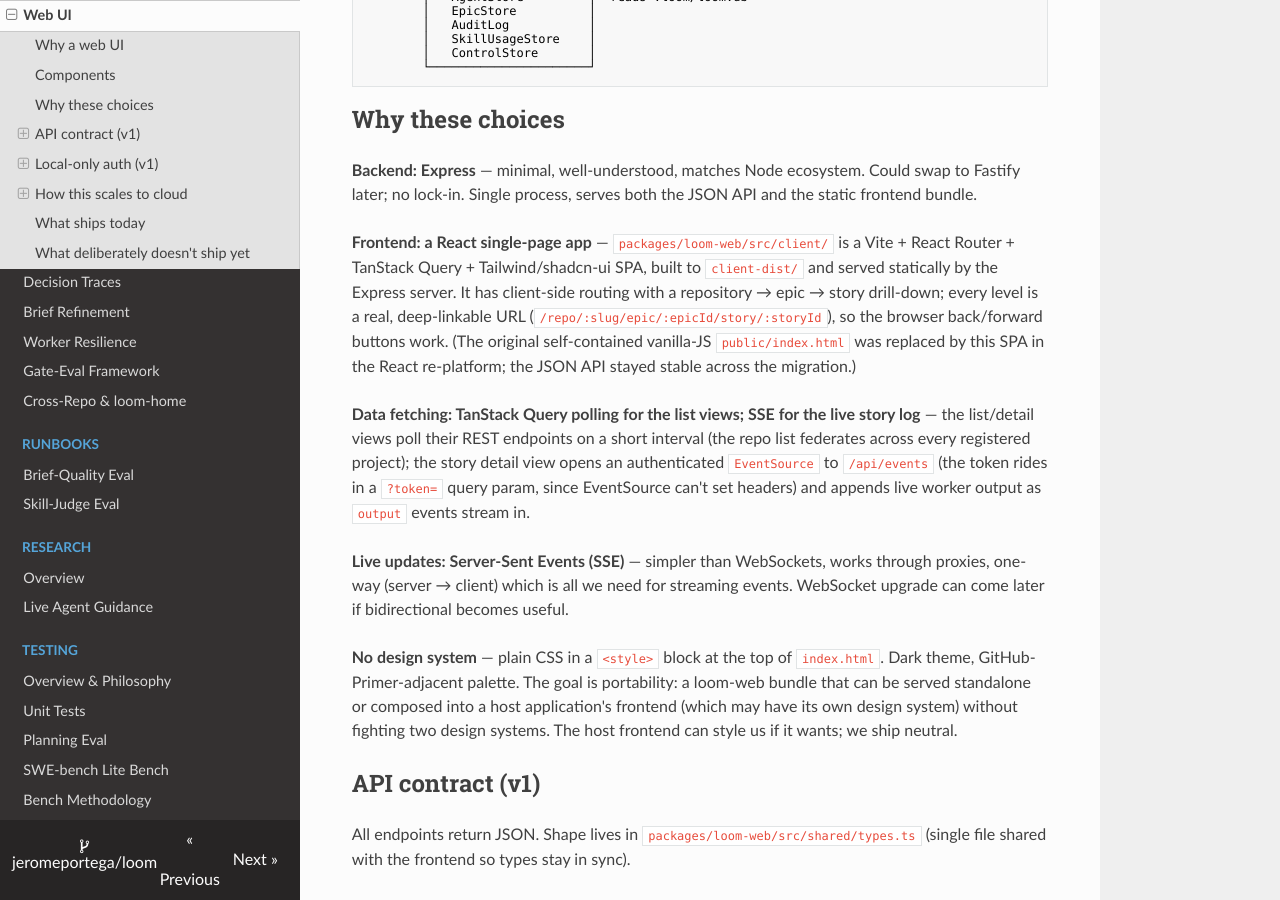
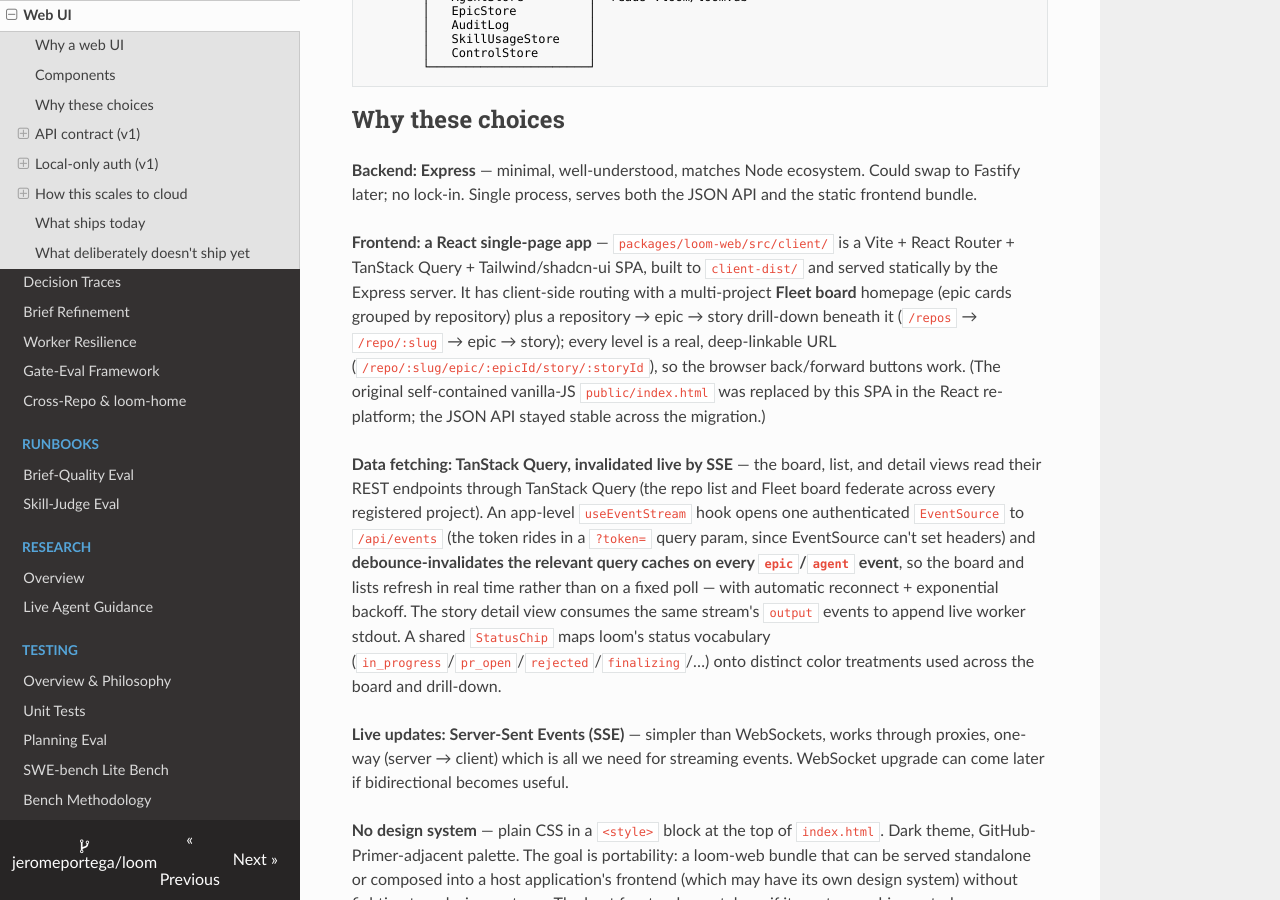
Before and after one commit to jeromeportega/loom, an MkDocs documentation site: the page built from docs/architecture/web-ui.md, in a window 1280 px wide and 900 px high, scrolled down 919 px. Built offline with MkDocs 1.6.1, drawn with Linux system fonts in a browser that asks for light colours; nearby versions of some CDN libraries.

Commit message:
docs: document the live Fleet-board dashboard, real-time updates, and StatusChip
Reflect the new frontend surface in capabilities.md, README, and the web-ui
architecture doc:

- The loom web homepage is now a multi-project Fleet board (GET /api/fleet);
  the repository->epic->story drill-down moved to /repos. Closes the Fleet
  board's prior "no dashboard UI yet" gap.
- The dashboard updates in real time: an app-level useEventStream subscription
  to /api/events debounce-invalidates the relevant TanStack Query caches on
  every epic/agent event (with reconnect + backoff), replacing fixed polling
  for the list and board views.
- A shared StatusChip maps loom's status vocabulary (in_progress / pr_open /
  rejected / finalizing / ...) onto distinct semantic treatments across the
  board and drill-down.
- capabilities.md changelog leads with v6.16.0.

```diff
--- a/docs/architecture/web-ui.md
+++ b/docs/architecture/web-ui.md
@@ -60,18 +60,25 @@ the JSON API and the static frontend bundle.
 **Frontend: a React single-page app** — `packages/loom-web/src/client/`
 is a Vite + React Router + TanStack Query + Tailwind/shadcn-ui SPA, built to
 `client-dist/` and served statically by the Express server. It has client-side
-routing with a repository → epic → story drill-down; every level is a real,
-deep-linkable URL (`/repo/:slug/epic/:epicId/story/:storyId`), so the browser
-back/forward buttons work. (The original self-contained vanilla-JS
+routing with a multi-project **Fleet board** homepage (epic cards grouped by
+repository) plus a repository → epic → story drill-down beneath it (`/repos` →
+`/repo/:slug` → epic → story); every level is a real, deep-linkable URL
+(`/repo/:slug/epic/:epicId/story/:storyId`), so the browser back/forward buttons
+work. (The original self-contained vanilla-JS
 `public/index.html` was replaced by this SPA in the React re-platform; the JSON
 API stayed stable across the migration.)
 
-**Data fetching: TanStack Query polling for the list views; SSE for the
-live story log** — the list/detail views poll their REST endpoints on a short
-interval (the repo list federates across every registered project); the story
-detail view opens an authenticated `EventSource` to `/api/events` (the token
-rides in a `?token=` query param, since EventSource can't set headers) and
-appends live worker output as `output` events stream in.
+**Data fetching: TanStack Query, invalidated live by SSE** — the board, list,
+and detail views read their REST endpoints through TanStack Query (the repo list
+and Fleet board federate across every registered project). An app-level
+`useEventStream` hook opens one authenticated `EventSource` to `/api/events` (the
+token rides in a `?token=` query param, since EventSource can't set headers) and
+**debounce-invalidates the relevant query caches on every `epic`/`agent` event**,
+so the board and lists refresh in real time rather than on a fixed poll — with
+automatic reconnect + exponential backoff. The story detail view consumes the
+same stream's `output` events to append live worker stdout. A shared `StatusChip`
+maps loom's status vocabulary (`in_progress`/`pr_open`/`rejected`/`finalizing`/…)
+onto distinct color treatments used across the board and drill-down.
 
 **Live updates: Server-Sent Events (SSE)** — simpler than WebSockets,
 works through proxies, one-way (server → client) which is all we need
```
Also changed, not shown: README.md (+6 -4 lines), docs/capabilities.md (+3 -3 lines).
